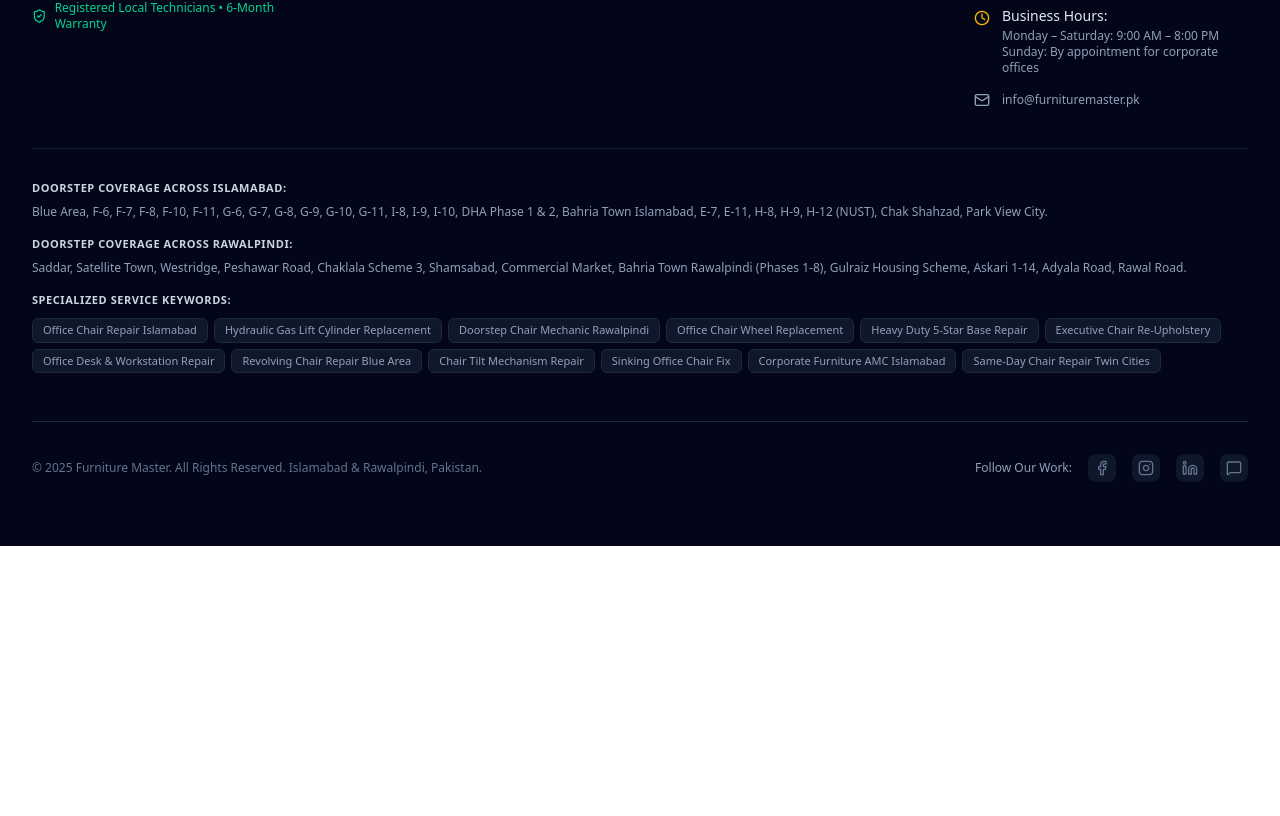
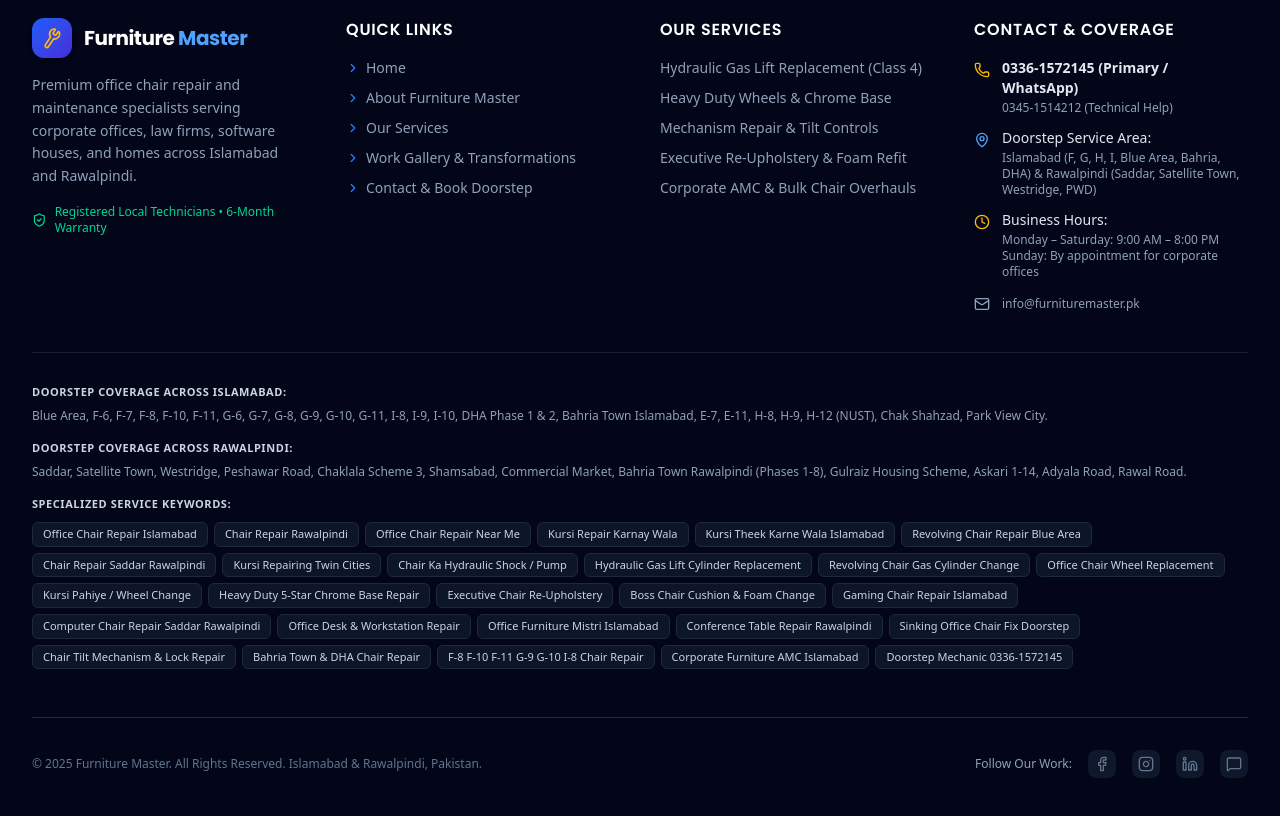
Before and after one commit to iqrakalsoomPortfolio/Furniture-Master-Office-Chair-Repair-Services-in-Islamabad-Rawalpindi, a React (Vite) app: page / in a window 1280 px wide. Shown: the part 9828-10644 px from the top of the page. Before the commit the page ends 10374 px from the top, so only its background shows below. Built offline with nearby package versions, Linux system fonts and the light colour scheme.

Commit message:
feat: optimize SEO and enhance service visibility
Update meta keywords and footer tags to include local search terms and Urdu-English transliterations. Add FAQs for gaming/boss chairs and urgent bookings, and include Google site verification for better indexing.

```diff
--- a/index.html
+++ b/index.html
@@ -9,7 +9,7 @@
     <meta name="description" content="No.1 Doorstep office chair & table repair service in Islamabad & Rawalpindi. Hydraulic gas lift replacement, wheels, bases, tilt mechanisms & re-upholstery with 6-month warranty. Call 0336-1572145." />
 
     <!-- Keywords Targeting Google Search & Local Intent -->
-    <meta name="keywords" content="office chair repair islamabad, chair repair rawalpindi, office chair repair near me, hydraulic gas lift replacement islamabad, office furniture repair twin cities, chair wheel replacement islamabad, executive chair repair rawalpindi, kursi repair islamabad, office table repair islamabad, revolving chair repair saddar rawalpindi, chair upholstery islamabad, doorstep chair repair blue area, bahria town chair repair, dha islamabad chair repair, ergonomic chair repair pakistan" />
+    <meta name="keywords" content="office chair repair islamabad, chair repair rawalpindi, office chair repair near me, revolving chair repair islamabad, revolving chair repairing rawalpindi, kursi repair islamabad, kursi repairing rawalpindi, kursi repair karnay wala, kursi mechanic near me, kursi theek karne wala islamabad, revolving kursi repair, kursi ka shock change, chair ka pump repair, office furniture mistri islamabad, chair repair shop near me, hydraulic gas lift replacement islamabad, office chair gas cylinder change, office chair wheel replacement islamabad, chair caster wheels rawalpindi, revolving chair pahiye change, executive chair repair rawalpindi, boss chair repair islamabad, gaming chair repair islamabad, computer chair repair twin cities, office furniture repair near me, revolving chair repair saddar rawalpindi, chair repair blue area islamabad, chair repair f8 f10 f11 g9 g10 i8 islamabad, chair repair satellite town rawalpindi, bahria town chair repair, dha islamabad chair repair, office table repair islamabad, meeting table repair rawalpindi, workstation repair islamabad, sinking chair fix doorstep, hydraulic shock repair office chair, chair base replacement islamabad, chair upholstery islamabad, revolving chair gas cylinder price in pakistan, same day chair repair islamabad, furniture master contact number 03361572145" />
 
     <!-- Canonical URL -->
     <link rel="canonical" href="https://iqrakalsoom128.github.io/Furniture-Master-Office-Chair-Repair-Services-in-Islamabad-Rawalpindi/" />
@@ -56,9 +56,8 @@
     <meta name="twitter:description" content="Doorstep repair for sinking chairs, broken wheels, tilt mechanisms, and tables across Islamabad & Rawalpindi. 6-Month warranty." />
     <meta name="twitter:image" content="https://images.unsplash.com/photo-1580481077197-9e47265a88ba?auto=format&fit=crop&w=1200&q=80" />
 
-    <!-- Google Search Console & Bing Webmaster Verification Placeholders -->
-    <!-- Paste your Google Search Console verification code inside content attribute if needed -->
-    <meta name="google-site-verification" content="" />
+    <!-- Google Search Console & Bing Webmaster Verification -->
+    <meta name="google-site-verification" content="googled32fed93d7a36453" />
     <meta name="msvalidate.01" content="" />
 
     <!-- Mobile & Theme Styling -->
@@ -85,6 +84,26 @@
       "priceRange": "PKR 1,200 - 5,000",
       "currenciesAccepted": "PKR",
       "paymentAccepted": "Cash, Bank Transfer, JazzCash, EasyPaisa",
+      "knowsAbout": [
+        "Office Chair Repair Islamabad",
+        "Revolving Chair Repair Rawalpindi",
+        "Kursi Repair Doorstep Service",
+        "Kursi Repair Karnay Wala",
+        "Kursi Mechanic Near Me",
+        "Kursi Ka Shock Change",
+        "Chair Ka Pump Repair",
+        "Office Furniture Mistri Islamabad",
+        "Hydraulic Gas Lift Cylinder Replacement Class-4",
+        "Revolving Chair Gas Cylinder Change",
+        "Office Chair Wheel & Caster Replacement",
+        "Chrome & Nylon 5-Star Spider Base Replacement",
+        "Executive Chair Cushioning & Re-Upholstery",
+        "Gaming Chair & Boss Chair Repair",
+        "Computer Chair Tilt Mechanism Repair",
+        "Office Conference Table & Workstation Repair",
+        "Corporate Office Furniture Maintenance Twin Cities",
+        "Same Day Doorstep Chair Repair 03361572145"
+      ],
       "image": [
         "https://images.unsplash.com/photo-1580481077197-9e47265a88ba?auto=format&fit=crop&w=1200&q=80",
         "https://images.unsplash.com/photo-1581539250439-c96689b516dd?auto=format&fit=crop&w=900&q=80"
@@ -405,6 +424,15 @@
             Emergency technician dispatch available within 60 to 90 minutes. Call 0336-1572145.
           </p>
         </section>
+        <section class="mb-8">
+          <h2 class="text-xl font-bold text-blue-900 mb-3">Popular Search Queries &amp; High-Volume Local Keywords (عوامی تلاش)</h2>
+          <p class="text-sm text-slate-700 leading-relaxed mb-3">
+            <strong>English &amp; Corporate Searches:</strong> Office chair repair near me, Revolving chair gas lift replacement Islamabad, Office chair repair Rawalpindi Saddar, Kursi repair Blue Area, Boss chair cushioning and foam repair, Gaming chair repair Twin Cities, Computer chair wheels replacement, Office table and workstation drawer repair, Sinking revolving chair repair with 6-month warranty, Office chair parts supplier, Call center and software house furniture maintenance.
+          </p>
+          <p class="text-sm text-slate-700 leading-relaxed">
+            <strong>Roman Urdu &amp; Local Intent Searches:</strong> Kursi repair karnay wala islamabad, Kursi theek karne wala rawalpindi, Revolving chair mechanic near me, Kursi ka shock change, Chair ka pump repair, Office furniture mistri islamabad, Revolving kursi pahiye / wheels change, Kursi ka base stand repair, Doorstep mobile mechanic, Phone / WhatsApp: 0336-1572145.
+          </p>
+        </section>
       </main>
     </div>
     <script type="module" src="/src/main.tsx"></script>
--- /dev/null
+++ b/public/googled32fed93d7a36453.html
@@ -0,0 +1 @@
+google-site-verification: googled32fed93d7a36453.html
--- a/src/components/Footer.tsx
+++ b/src/components/Footer.tsx
@@ -263,19 +263,34 @@
             <div className="flex flex-wrap gap-1.5 pt-1">
               {[
                 'Office Chair Repair Islamabad',
+                'Chair Repair Rawalpindi',
+                'Office Chair Repair Near Me',
+                'Kursi Repair Karnay Wala',
+                'Kursi Theek Karne Wala Islamabad',
+                'Revolving Chair Repair Blue Area',
+                'Chair Repair Saddar Rawalpindi',
+                'Kursi Repairing Twin Cities',
+                'Chair Ka Hydraulic Shock / Pump',
                 'Hydraulic Gas Lift Cylinder Replacement',
-                'Doorstep Chair Mechanic Rawalpindi',
+                'Revolving Chair Gas Cylinder Change',
                 'Office Chair Wheel Replacement',
-                'Heavy Duty 5-Star Base Repair',
+                'Kursi Pahiye / Wheel Change',
+                'Heavy Duty 5-Star Chrome Base Repair',
                 'Executive Chair Re-Upholstery',
+                'Boss Chair Cushion & Foam Change',
+                'Gaming Chair Repair Islamabad',
+                'Computer Chair Repair Saddar Rawalpindi',
                 'Office Desk & Workstation Repair',
-                'Revolving Chair Repair Blue Area',
-                'Chair Tilt Mechanism Repair',
-                'Sinking Office Chair Fix',
+                'Office Furniture Mistri Islamabad',
+                'Conference Table Repair Rawalpindi',
+                'Sinking Office Chair Fix Doorstep',
+                'Chair Tilt Mechanism & Lock Repair',
+                'Bahria Town & DHA Chair Repair',
+                'F-8 F-10 F-11 G-9 G-10 I-8 Chair Repair',
                 'Corporate Furniture AMC Islamabad',
-                'Same-Day Chair Repair Twin Cities'
+                'Doorstep Mechanic 0336-1572145'
               ].map((tag, idx) => (
-                <span key={idx} className="bg-slate-900 border border-slate-800 text-slate-400 px-2.5 py-1 rounded-md text-[11px]">
+                <span key={idx} className="bg-slate-900/90 hover:bg-slate-800 border border-slate-800 text-slate-300 px-2.5 py-1 rounded-md text-[11px] transition-colors">
                   {tag}
                 </span>
               ))}
--- a/src/utils/seo.ts
+++ b/src/utils/seo.ts
@@ -12,31 +12,31 @@
     title: 'Office Chair & Table Repair Islamabad & Rawalpindi | Doorstep Service | Furniture Master',
     description: 'No.1 Doorstep office chair & table repair service in Islamabad & Rawalpindi. Heavy-duty Class-4 gas lift replacement, wheels, bases, mechanisms & upholstery with 6-month warranty. Call 0336-1572145.',
     canonicalPath: '',
-    keywords: 'office chair repair islamabad, chair repair rawalpindi, hydraulic gas lift replacement islamabad, doorstep chair repair twin cities, office furniture repair'
+    keywords: 'office chair repair islamabad, chair repair rawalpindi, revolving chair repair near me, kursi repair islamabad, kursi repairing rawalpindi, kursi repair karnay wala, kursi mechanic near me, kursi ka shock change, chair ka pump repair, office furniture mistri islamabad, hydraulic gas lift replacement islamabad, office chair gas cylinder change, chair wheels replacement, executive chair repair rawalpindi, boss chair repair islamabad, gaming chair repair islamabad, computer chair repair twin cities, office furniture repair blue area islamabad, chair repair saddar rawalpindi, bahria town chair repair, dha islamabad chair repair, office table repair islamabad, sinking chair fix doorstep'
   },
   services: {
     title: 'Chair & Table Repair Services Islamabad & Rawalpindi | Gas Lifts, Wheels, Bases & Foam',
     description: 'Specialized doorstep repair services across Islamabad & Rawalpindi: Class-4 hydraulic gas lifts, scratch-free PU wheels, chrome spider bases, tilt locks, and ergonomic executive re-upholstery.',
     canonicalPath: '#/services',
-    keywords: 'hydraulic cylinder repair islamabad, chair wheel replacement rawalpindi, office chair mechanism repair, chair upholstery islamabad, desk repair rawalpindi'
+    keywords: 'hydraulic cylinder repair islamabad, chair wheel replacement rawalpindi, revolving chair gas lift price, office chair mechanism repair, chair upholstery islamabad, boss chair foam repair, gaming chair mechanism replacement, table repair rawalpindi, workstation drawer channel repair'
   },
   about: {
     title: 'About Furniture Master | 10+ Years Office Furniture Mechanics in Islamabad & Rawalpindi',
     description: 'Meet Islamabad and Rawalpindi\'s leading office chair repair specialists. Over 10 years of trusted on-site service for multinational firms, government offices, co-working spaces, and home offices.',
     canonicalPath: '#/about',
-    keywords: 'about furniture master, office chair mechanics twin cities, commercial furniture repair islamabad'
+    keywords: 'about furniture master, office chair mechanics twin cities, commercial furniture repair islamabad, revolving chair mistri rawalpindi, corporate furniture AMC islamabad'
   },
   gallery: {
     title: 'Work Gallery & Before-After Transformations | Furniture Master Islamabad & Rawalpindi',
     description: 'View genuine before-and-after photographs of executive chairs, ergonomic mesh seating, and office tables repaired and restored across Islamabad and Rawalpindi.',
     canonicalPath: '#/gallery',
-    keywords: 'chair repair gallery islamabad, executive chair restoration photos rawalpindi, office chair repair portfolio'
+    keywords: 'chair repair gallery islamabad, executive chair restoration photos rawalpindi, office chair repair portfolio, revolving chair before after photos'
   },
   contact: {
     title: 'Contact & Book Doorstep Chair Repair | Islamabad & Rawalpindi | 0336-1572145',
     description: 'Schedule a doorstep office chair mechanic across Islamabad & Rawalpindi. 60–90 minute rapid dispatch in Blue Area, F-Sectors, G-Sectors, I-Sectors, Saddar, DHA, and Bahria Town. Call 0336-1572145.',
     canonicalPath: '#/contact',
-    keywords: 'contact furniture master, chair repair phone number islamabad, whatsapp chair repair rawalpindi'
+    keywords: 'contact furniture master, chair repair phone number islamabad, whatsapp chair repair rawalpindi, doorstep chair mechanic contact 03361572145, office chair emergency repair twin cities'
   }
 };
 
```
Also changed, not shown: src/data/faqsData.ts (+10 -0 lines).
